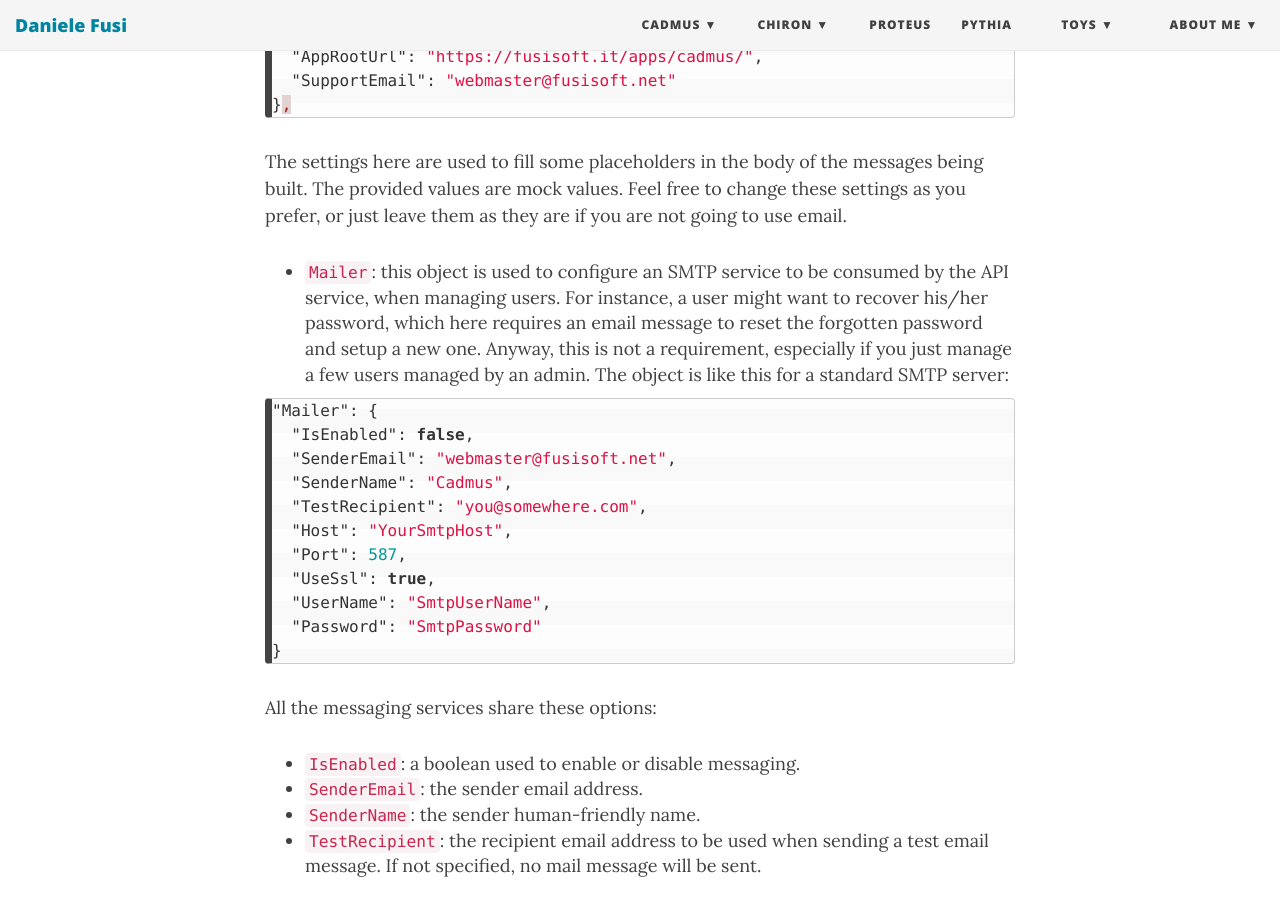
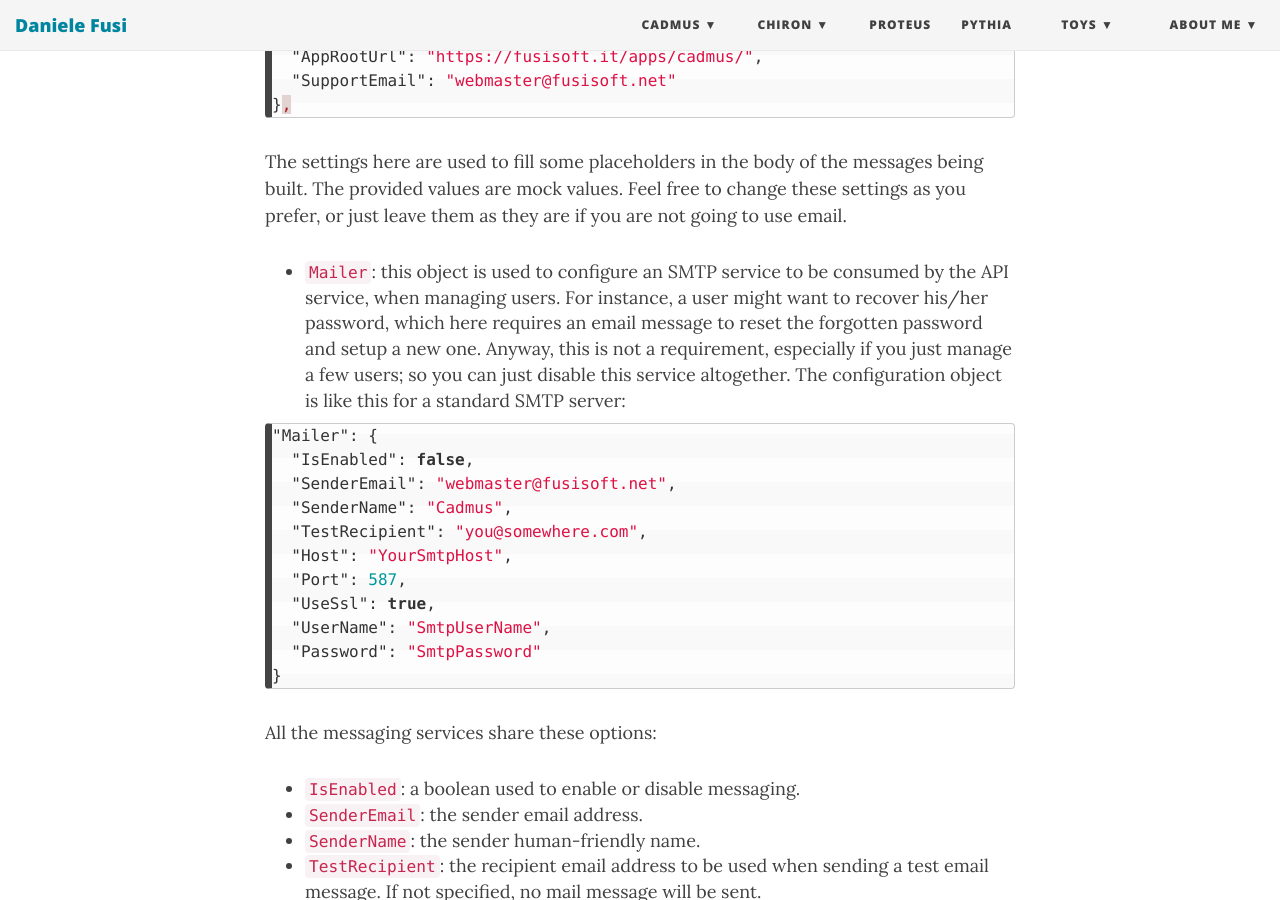
Before and after one commit to Myrmex/overview, a Jekyll site: the page built from cadmus/dev/deploy/hosting.md, in a window 1280 px wide and 900 px high, scrolled down 8947 px. Built offline with Jekyll 4.4.1, drawn with Linux system fonts in a browser that asks for light colours; nearby versions of some CDN libraries; some of the changed lines change nothing that is shown; some of the changed text lies outside the part shown.

Commit message:
Update hosting.md

````diff
--- a/cadmus/dev/deploy/hosting.md
+++ b/cadmus/dev/deploy/hosting.md
@@ -278,7 +278,7 @@ In this API service the connection string points to the `somedb` server (`Server
 
 The settings here are used to fill some placeholders in the body of the messages being built. The provided values are mock values. Feel free to change these settings as you prefer, or just leave them as they are if you are not going to use email.
 
-- `Mailer`: this object is used to configure an SMTP service to be consumed by the API service, when managing users. For instance, a user might want to recover his/her password, which here requires an email message to reset the forgotten password and setup a new one. Anyway, this is not a requirement, especially if you just manage a few users managed by an admin. The object is like this for a standard SMTP server:
+- `Mailer`: this object is used to configure an SMTP service to be consumed by the API service, when managing users. For instance, a user might want to recover his/her password, which here requires an email message to reset the forgotten password and setup a new one. Anyway, this is not a requirement, especially if you just manage a few users; so you can just disable this service altogether. The configuration object is like this for a standard SMTP server:
 
 ```json
 "Mailer": {
@@ -343,7 +343,17 @@ Then, in your Docker compose script:
       - 80:80
 ```
 
-Another option is just using a bound volume with a modified copy of `env.js`.
+Another option is just using a bound volume with a modified copy of `env.js`, e.g.:
+
+```yml
+services:
+  cadmus-PRJ-app:
+    # ...
+    volumes:
+      - /opt/cadmus/web/env.js:/usr/share/nginx/html/env.js
+```
+
+In this sample, your host machine has a patched `env.js` file under `/opt/cadmus/web`, which gets bound to the container's `env.js` file in its NGINX `/usr/share/nginx/html` directory.
 
 >Alternatively, you may might "hack" the Docker image by directly changing the file's content in the container. Anyway, manually changing a Docker image is not a good practice.
 
````
